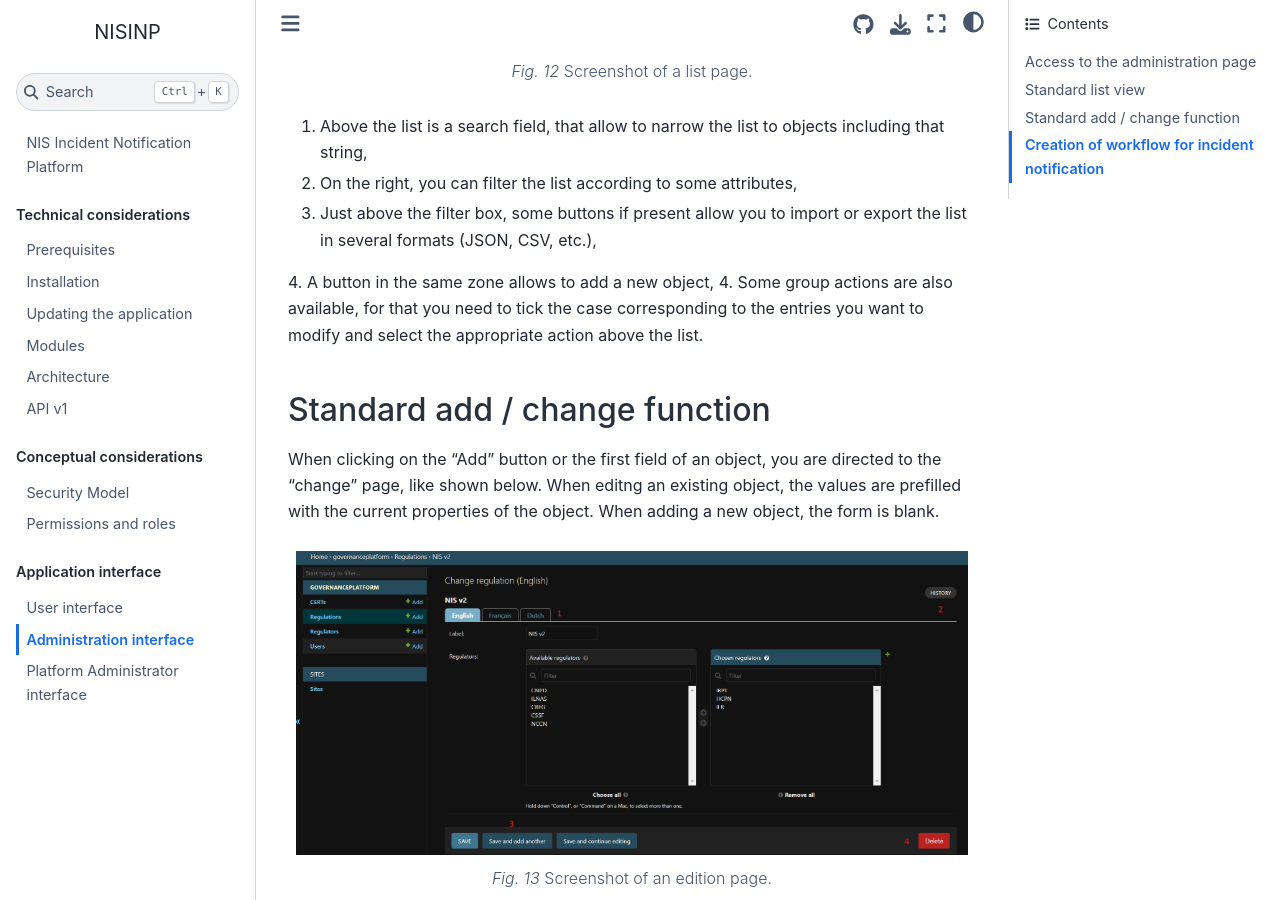
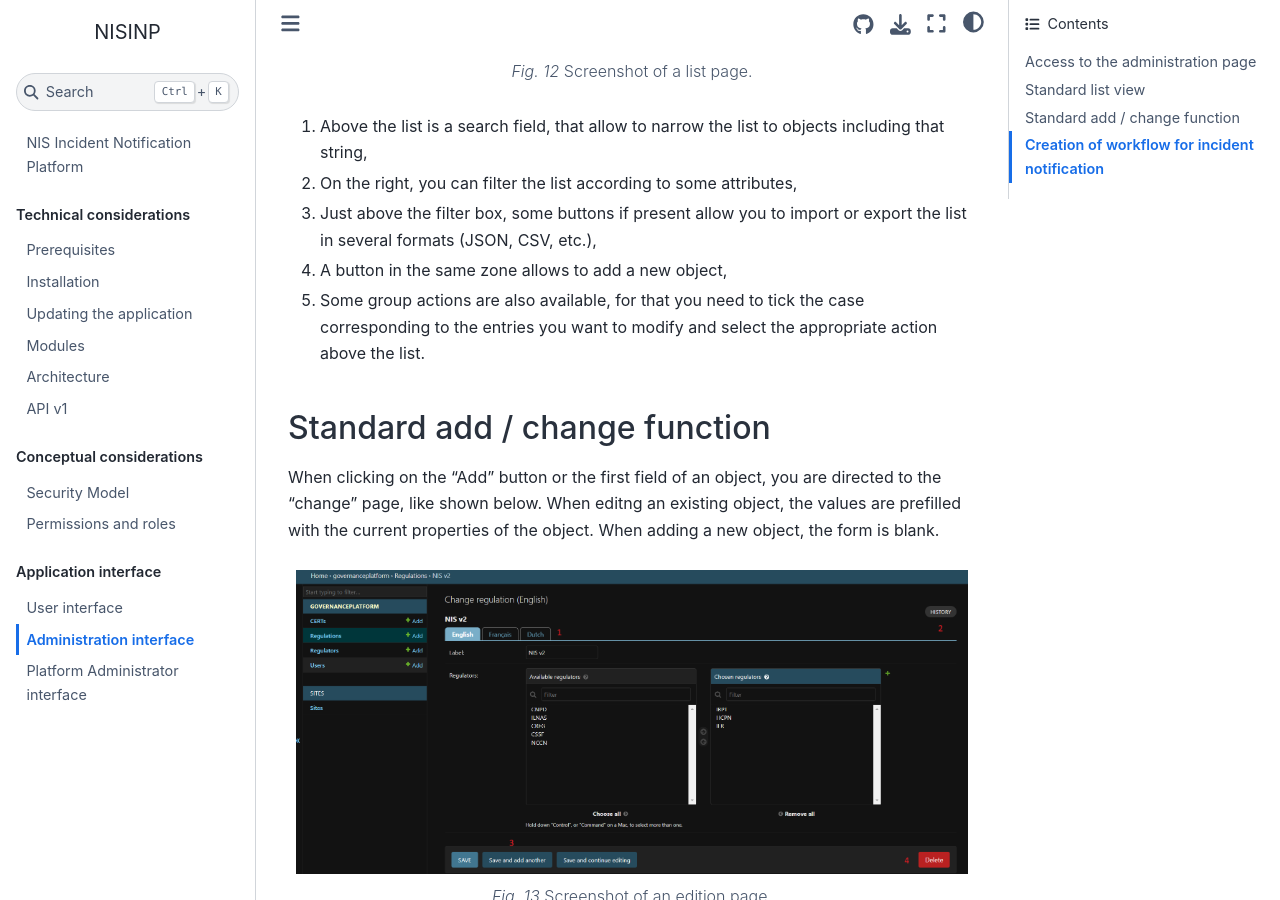
Before and after one commit to informed-governance-project/NISINP, a Sphinx documentation site: the page built from docs/ui_administrator.rst, in a window 1280 px wide and 900 px high, scrolled down 1485 px. Built offline with Sphinx 7.4.7 and the Sphinx Book theme 1.1.4, drawn with Linux system fonts in a browser that asks for light colours.

Commit message:
fix phinx issue with documentation

```diff
--- a/docs/ui_administrator.rst
+++ b/docs/ui_administrator.rst
@@ -1,5 +1,5 @@
 Administration interface
-=========================
+===========================
 
 Access to the administration page
 -----------------------------------
@@ -39,7 +39,8 @@
 2. On the right, you can filter the list according to some attributes,
 3. Just above the filter box, some buttons if present allow you to import or export the list in several formats (JSON, CSV, etc.),
 4. A button in the same zone allows to add a new object,
-4. Some group actions are also available, for that you need to tick the case corresponding to the entries you want to modify and select the appropriate action above the list.
+5. Some group actions are also available, for that you need to tick the case corresponding to the entries you want to modify and select the appropriate action above the list.
+
 
 Standard add / change function
 -----------------------------------
```
